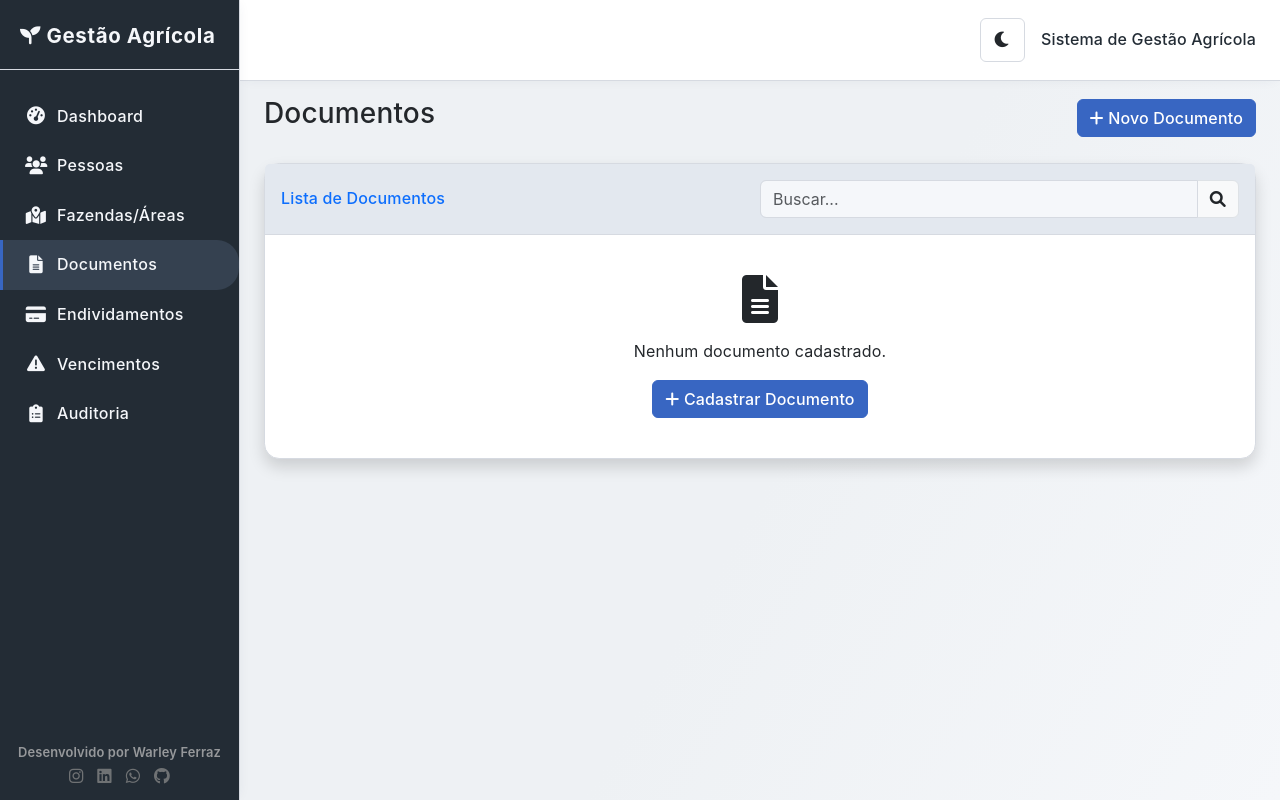
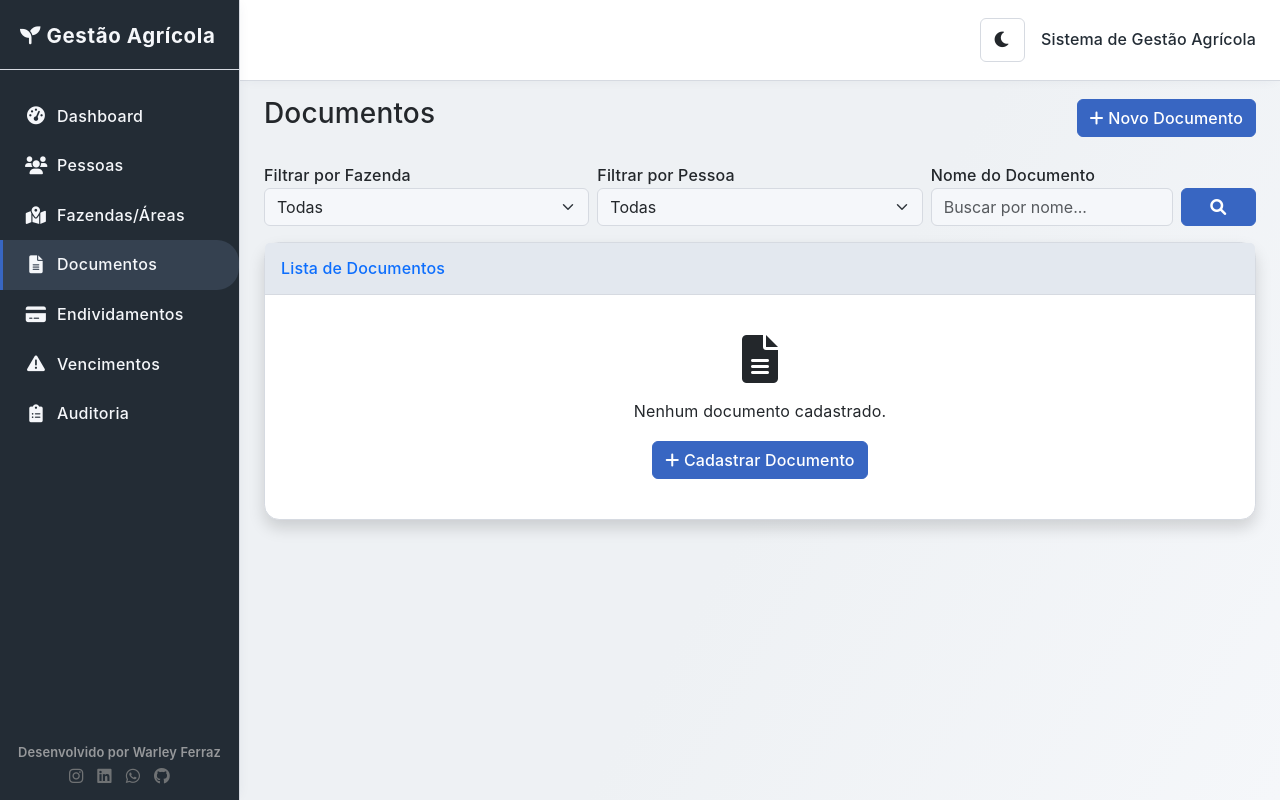
Before and after one commit to Frraz/Gestao-Agro-Beta, a Python web app: template src/templates/admin/documentos/listar.html in a window 1280 px wide. Run offline with Jinja, Linux system fonts and the light colour scheme; the template is opened without the code that fills it, so the values that code supplies are empty.

Commit message:
Adicionando filtros a aba de documentos

```diff
--- a/src/templates/admin/documentos/listar.html
+++ b/src/templates/admin/documentos/listar.html
@@ -1,3 +1,5 @@
+<!-- /src/templates/admin/documentos/listar.html-->
+
 {% extends 'layouts/base.html' %}
 
 {% block title %}Documentos - Sistema de Gestão de Fazendas{% endblock %}
@@ -11,13 +13,42 @@
         </a>
     </div>
 
+    <!-- Filtros: Fazenda, Pessoa, Nome -->
+    <form method="get" class="row g-2 mb-3 align-items-end">
+        <div class="col-md-4">
+            <label for="fazenda_id" class="form-label mb-0">Filtrar por Fazenda</label>
+            <select id="fazenda_id" name="fazenda_id" class="form-select">
+                <option value="">Todas</option>
+                {% for fazenda in fazendas %}
+                    <option value="{{ fazenda.id }}" {% if fazenda_id == fazenda.id %}selected{% endif %}>
+                        {{ fazenda.nome }}
+                    </option>
+                {% endfor %}
+            </select>
+        </div>
+        <div class="col-md-4">
+            <label for="pessoa_id" class="form-label mb-0">Filtrar por Pessoa</label>
+            <select id="pessoa_id" name="pessoa_id" class="form-select">
+                <option value="">Todas</option>
+                {% for pessoa in pessoas %}
+                    <option value="{{ pessoa.id }}" {% if pessoa_id == pessoa.id %}selected{% endif %}>
+                        {{ pessoa.nome }}
+                    </option>
+                {% endfor %}
+            </select>
+        </div>
+        <div class="col-md-3">
+            <label for="busca" class="form-label mb-0">Nome do Documento</label>
+            <input type="text" name="busca" id="busca" value="{{ nome_busca or '' }}" class="form-control" placeholder="Buscar por nome...">
+        </div>
+        <div class="col-md-1">
+            <button type="submit" class="btn btn-primary w-100"><i class="fas fa-search"></i></button>
+        </div>
+    </form>
+
     <div class="card shadow mb-4">
         <div class="card-header py-3 d-flex flex-row align-items-center justify-content-between">
             <h6 class="m-0 font-weight-bold text-primary">Lista de Documentos</h6>
-            <div class="input-group w-50">
-                <input type="text" class="form-control" id="tableSearch" placeholder="Buscar...">
-                <span class="input-group-text"><i class="fas fa-search"></i></span>
-            </div>
         </div>
         <div class="card-body">
             {% if documentos %}
@@ -40,7 +71,9 @@
                                 <tr>
                                     <td>{{ documento.nome }}</td>
                                     <td>{{ documento.tipo.value }}</td>
-                                    <td>{{ documento.fazenda.nome }}</td>
+                                    <td>
+                                        {{ documento.fazenda.nome if documento.fazenda else (documento.pessoa.nome if documento.pessoa else '-') }}
+                                    </td>
                                     <td>{{ documento.data_emissao.strftime('%d/%m/%Y') }}</td>
                                     <td>{{ documento.data_vencimento.strftime('%d/%m/%Y') if documento.data_vencimento else '-' }}</td>
                                     <td>
```
Also changed, not shown: src/routes/admin.py (+28 -3 lines).
